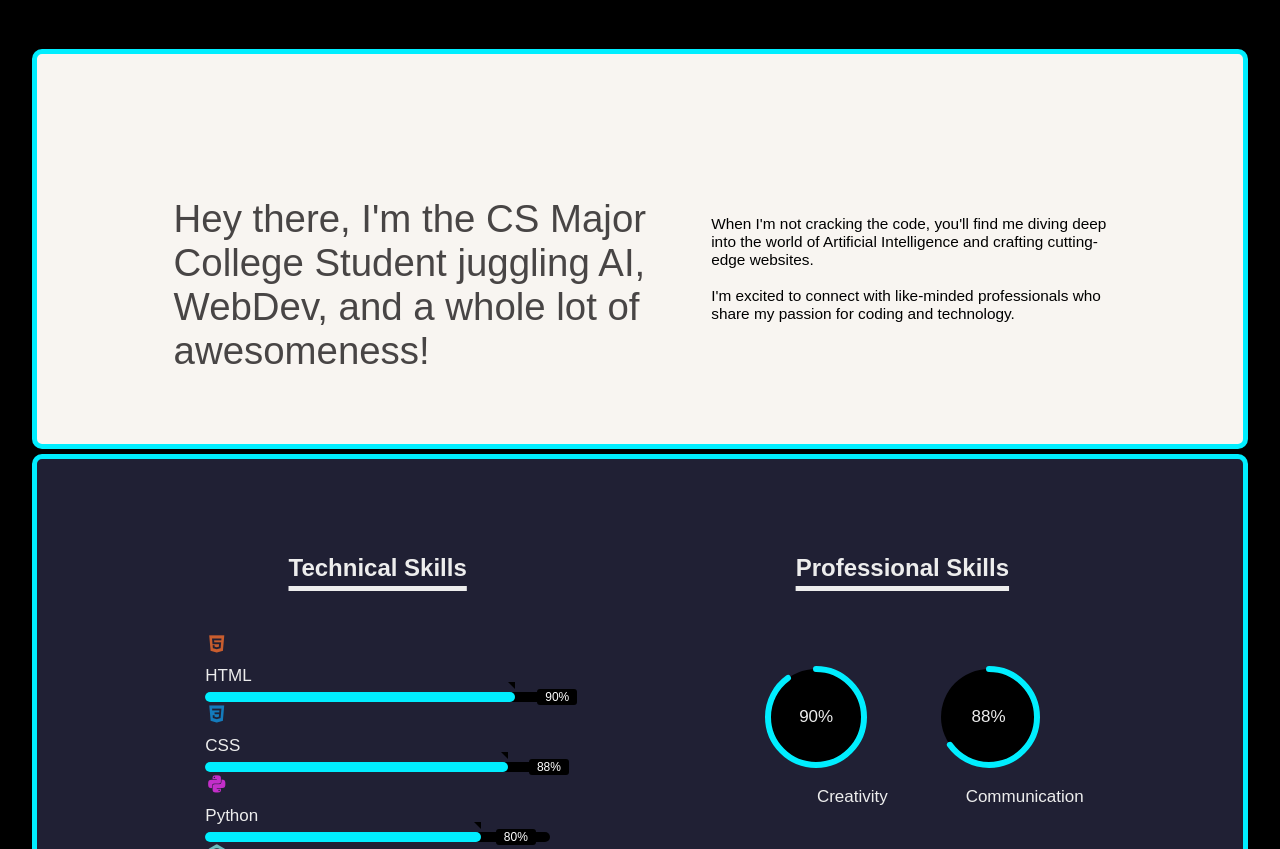
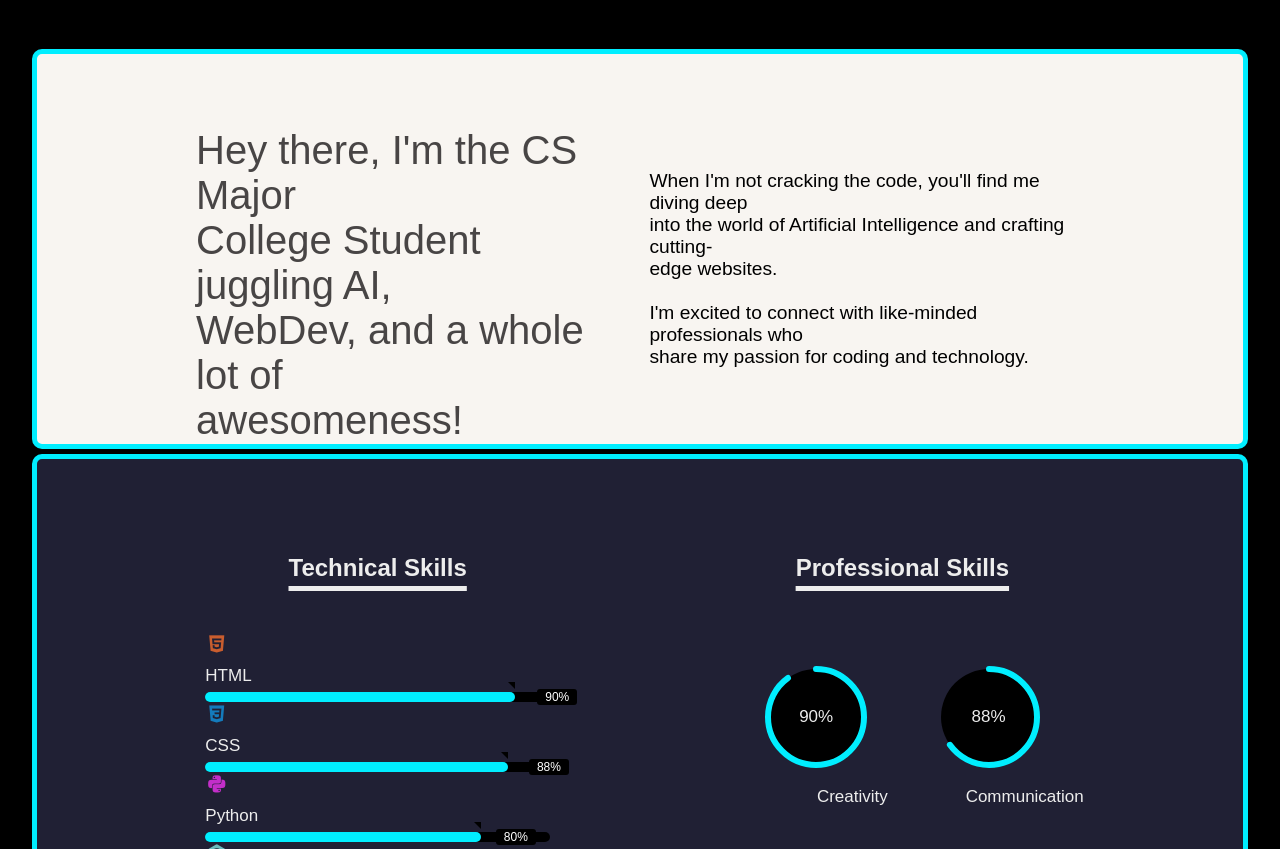
Before and after one commit to Kaushik-pasumarthi/MyPersonalWeb, a plain HTML site: page index.html in a window 1280 px wide. Shown: the part 935-1784 px from the top of the page. Drawn offline with nearby package versions, Linux system fonts and the light colour scheme.

Commit message:
Update styles.css

```diff
--- a/styles.css
+++ b/styles.css
@@ -1,4 +1,4 @@
- *{
+*{
   margin: 0;
   padding: 0;
   box-sizing: border-box;
@@ -157,7 +157,7 @@ p{
   border-radius: 10px;
   border: 5px solid #0ef;
   box-sizing: border-box;
-  padding: 20px;
+  padding: 3rem;
   margin-top: 98vh;
   margin-bottom: 70vh;
   background-color: rgb(248, 245, 241);
@@ -174,7 +174,7 @@ p{
   gap: 20px; /* Space between the paragraphs */
 }
 .intro{
-  font-size: 3vw;
+  font-size: 2.5rem;
   color: #484545;
   text-align: left;
   margin-top: 4vh;
@@ -182,7 +182,7 @@ p{
 }
 .two{
   text-align: left;
-  font-size:1.2vw;
+  font-size:1.2rem;
   color: rgb(0, 0, 0);
 }
 
```
